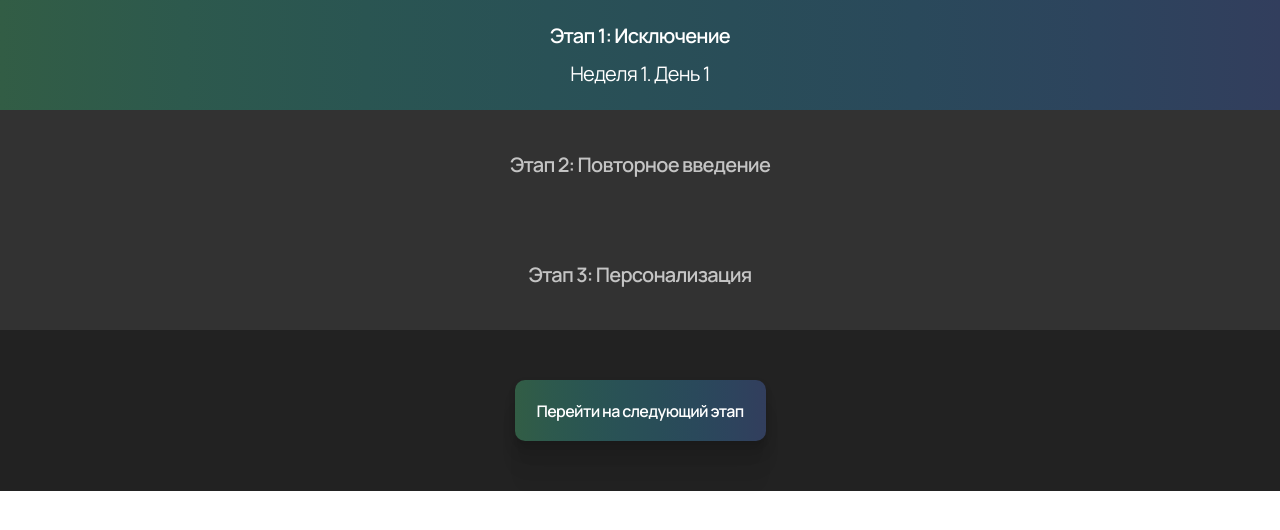
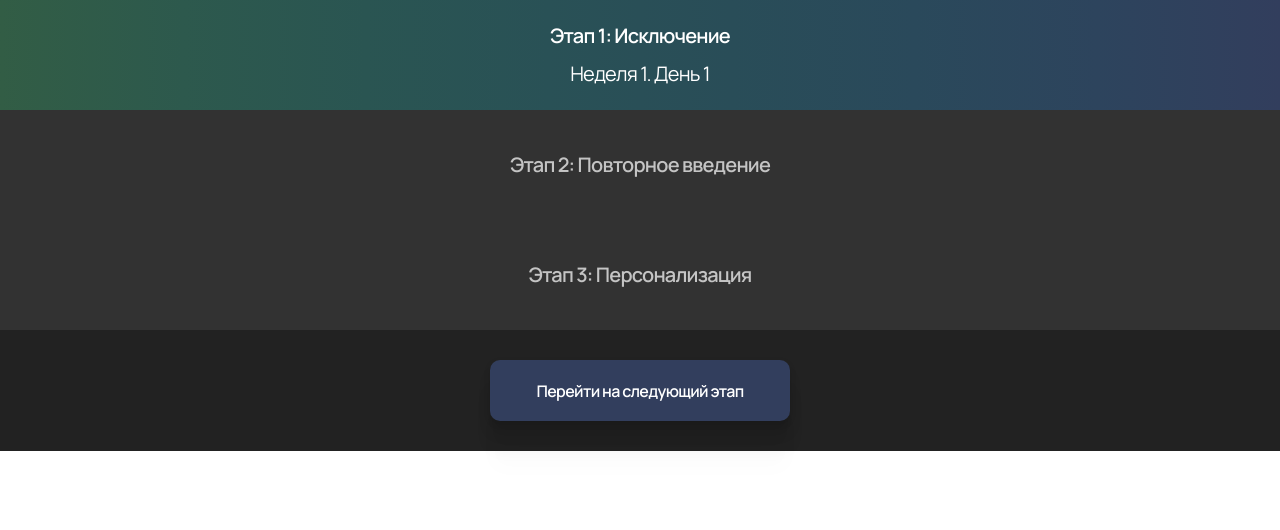
Before and after one commit to ahamkara-Nh/frontend, a React (Vite) app: page /phase-selection in a window 1280 px wide. Shown: the top 530 px of the page. Built offline with nearby package versions, Linux system fonts and the light colour scheme.

Commit message:
phase change ready

```diff
--- a/src/components/PhaseSelectionScreen/PhaseSelectionScreen.css
+++ b/src/components/PhaseSelectionScreen/PhaseSelectionScreen.css
@@ -25,6 +25,10 @@
 .phase-item.active {
     background: linear-gradient(90deg, #325D45 0%, #2D594D 14.29%, #2A5552 28.57%, #295156 42.86%, #294D58 57.14%, #2A495B 71.43%, #2D445D 85.71%, #323E5D 100%);
     box-shadow: -1px 2px 12px 0px rgba(45, 68, 93, 1);
+}
+
+.phase-item.completed {
+    background-color: #3A4A3A;
 }
 
 .phase-item.disabled {
@@ -64,10 +68,20 @@
     margin: 8px 0 0 0;
 }
 
-.next-phase-button {
-    width: 251px;
+.phase-navigation-buttons {
+    display: flex;
+    flex-direction: column;
+    align-items: center;
+    justify-content: center;
+    margin: 30px auto;
+    gap: 15px;
+    width: 100%;
+    max-width: 300px;
+}
+
+.phase-button {
+    width: 100%;
     height: 61px;
-    background-color: #323E5D;
     border-radius: 10px;
     border: none;
     color: #FFFFFF;
@@ -76,7 +90,6 @@
     font-size: 16px;
     line-height: 1.5em;
     letter-spacing: -0.04em;
-    margin: 50px auto;
     padding: 0 20px;
     cursor: pointer;
     box-shadow: 0px 3px 7px rgba(0, 0, 0, 0.1),
@@ -84,3 +97,18 @@
         0px 28px 17px rgba(0, 0, 0, 0.05),
         0px 50px 20px rgba(0, 0, 0, 0.01);
 }
+
+.next-phase-button {
+    background-color: #323E5D;
+}
+
+.previous-phase-button {
+    background-color: #4A3A3A;
+}
+
+.phase-button:disabled {
+    background-color: #444444;
+    color: #888888;
+    cursor: not-allowed;
+    box-shadow: none;
+}
--- a/src/components/PhaseSelectionScreen/PhaseSelectionScreen.jsx
+++ b/src/components/PhaseSelectionScreen/PhaseSelectionScreen.jsx
@@ -1,4 +1,4 @@
-import React, { useEffect } from 'react';
+import React, { useEffect, useState } from 'react';
 import { useNavigate } from 'react-router-dom';
 import { usePhaseProgress } from '../../hooks/usePhaseProgress';
 import LoadingSpinner from '../../components/LoadingSpinner/LoadingSpinner';
@@ -6,13 +6,84 @@ import './PhaseSelectionScreen.css';
 
 const PhaseSelectionScreen = () => {
     const navigate = useNavigate();
+    const [currentPhase, setCurrentPhase] = useState(1);
+    const [phaseLoading, setPhaseLoading] = useState(true);
+    const [phaseError, setPhaseError] = useState(null);
+    const [isUpdating, setIsUpdating] = useState(false);
 
     // Get user ID from Telegram WebApp
     const telegramId = window.Telegram?.WebApp?.initDataUnsafe?.user?.id;
     const { week, day, loading, error } = usePhaseProgress(telegramId);
 
+    // Fetch the current phase
+    useEffect(() => {
+        const fetchCurrentPhase = async () => {
+            if (!telegramId) {
+                setPhaseLoading(false);
+                return;
+            }
+
+            try {
+                const response = await fetch(`/users/${telegramId}/phase-tracking`);
+                if (!response.ok) {
+                    throw new Error('Failed to fetch user phase information');
+                }
+                const data = await response.json();
+                setCurrentPhase(data.current_phase || 1);
+            } catch (err) {
+                console.error('Error fetching current phase:', err);
+                setPhaseError(err.message);
+            } finally {
+                setPhaseLoading(false);
+            }
+        };
+
+        fetchCurrentPhase();
+    }, [telegramId]);
+
     const handleBack = () => {
         navigate(-1); // Go back to the previous page
+    };
+
+    const updatePhase = async (newPhase) => {
+        if (!telegramId || isUpdating) return;
+
+        setIsUpdating(true);
+        try {
+            const response = await fetch(`/users/${telegramId}/phase-tracking`, {
+                method: 'PUT',
+                headers: {
+                    'Content-Type': 'application/json',
+                },
+                body: JSON.stringify({ current_phase: newPhase }),
+            });
+
+            if (!response.ok) {
+                throw new Error(`Failed to update phase to ${newPhase}`);
+            }
+
+            // Update local state after successful API call
+            setCurrentPhase(newPhase);
+        } catch (err) {
+            console.error('Error updating phase:', err);
+            alert('Failed to update phase. Please try again.');
+        } finally {
+            setIsUpdating(false);
+        }
+    };
+
+    const handleNextPhase = () => {
+        if (currentPhase < 3) {
+            const nextPhase = currentPhase + 1;
+            updatePhase(nextPhase);
+        }
+    };
+
+    const handlePreviousPhase = () => {
+        if (currentPhase > 1) {
+            const prevPhase = currentPhase - 1;
+            updatePhase(prevPhase);
+        }
     };
 
     useEffect(() => {
@@ -28,7 +99,7 @@ const PhaseSelectionScreen = () => {
         }
     }, [navigate]);
 
-    if (loading) {
+    if (loading || phaseLoading) {
         return (
             <div className="phase-selection-screen">
                 <LoadingSpinner size="medium" />
@@ -36,38 +107,55 @@ const PhaseSelectionScreen = () => {
         );
     }
 
-    if (error) {
-        console.error('Error loading progress data:', error);
+    if (error || phaseError) {
+        console.error('Error loading data:', error || phaseError);
         // Use default values if there's an error
-        return renderContent(1, 1);
+        return renderContent(1, 1, 1);
     }
 
-    return renderContent(week, day);
+    return renderContent(week, day, currentPhase);
 
-    function renderContent(currentWeek, currentDay) {
+    function renderContent(currentWeek, currentDay, phase) {
         return (
             <div className="phase-selection-screen">
                 <div className="phases-container">
-                    <div className="phase-item active">
+                    <div className={`phase-item ${phase === 1 ? 'active' : phase > 1 ? 'completed' : 'disabled'}`}>
                         <div className="phase-content">
                             <h2>Этап 1: Исключение</h2>
-                            <p>Неделя {currentWeek}. День {currentDay}</p>
+                            {phase === 1 && <p>Неделя {currentWeek}. День {currentDay}</p>}
                         </div>
                     </div>
-                    <div className="phase-item disabled">
+                    <div className={`phase-item ${phase === 2 ? 'active' : phase > 2 ? 'completed' : 'disabled'}`}>
                         <div className="phase-content">
                             <h2>Этап 2: Повторное введение</h2>
+                            {phase === 2 && <p>Неделя {currentWeek}. День {currentDay}</p>}
                         </div>
                     </div>
-                    <div className="phase-item disabled">
+                    <div className={`phase-item ${phase === 3 ? 'active' : 'disabled'}`}>
                         <div className="phase-content">
                             <h2>Этап 3: Персонализация</h2>
+                            {phase === 3 && <p>Неделя {currentWeek}. День {currentDay}</p>}
                         </div>
                     </div>
                 </div>
-                <button className="next-phase-button">
-                    Перейти на следующий этап
-                </button>
+                <div className="phase-navigation-buttons">
+                    {phase > 1 && (
+                        <button
+                            className="phase-button previous-phase-button"
+                            onClick={handlePreviousPhase}
+                            disabled={isUpdating || phase === 1}
+                        >
+                            Вернуться на предыдущий этап
+                        </button>
+                    )}
+                    <button
+                        className="phase-button next-phase-button"
+                        onClick={handleNextPhase}
+                        disabled={isUpdating || phase === 3}
+                    >
+                        {isUpdating ? 'Обновление...' : phase < 3 ? 'Перейти на следующий этап' : 'Вы на последнем этапе'}
+                    </button>
+                </div>
             </div>
         );
     }
--- a/src/components/SymptomDaysCounter/SymptomDaysCounter.css
+++ b/src/components/SymptomDaysCounter/SymptomDaysCounter.css
@@ -76,7 +76,7 @@
     /* Space before the button */
 }
 
-.next-phase-button {
+.next-phase-button-counter {
     display: flex;
     justify-content: center;
     align-items: center;
--- a/src/components/SymptomDaysCounter/SymptomDaysCounter.jsx
+++ b/src/components/SymptomDaysCounter/SymptomDaysCounter.jsx
@@ -41,7 +41,7 @@ const SymptomDaysCounter = ({ completedDays }) => {
                     <p className="symptom-days-success-message final-success">
                         Отлично! Можно переходить на следующий этап
                     </p>
-                    <button className="next-phase-button" onClick={handleNextPhase}>
+                    <button className="next-phase-button-counter" onClick={handleNextPhase}>
                         <span>Следующий этап</span>
                         <img src={nextArrowIcon} alt="Next phase" className="next-phase-arrow" />
                     </button>
```
